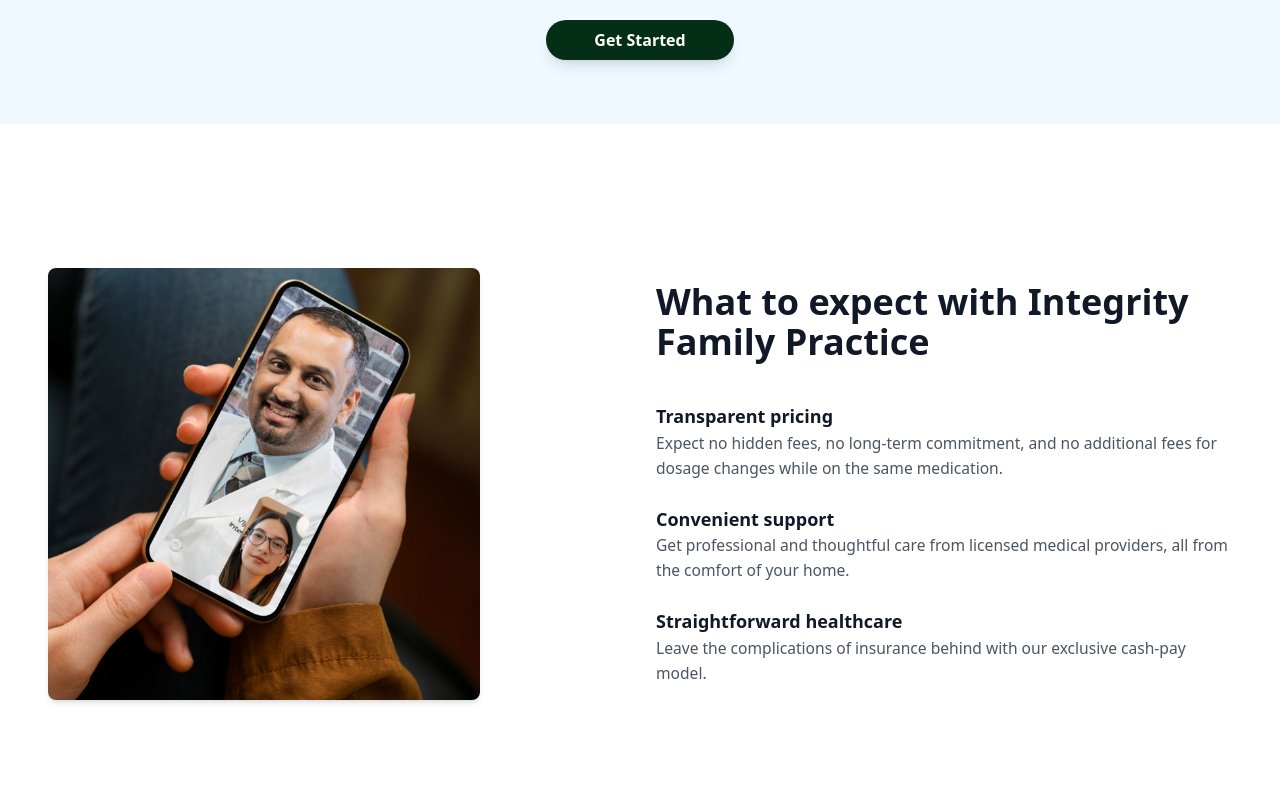
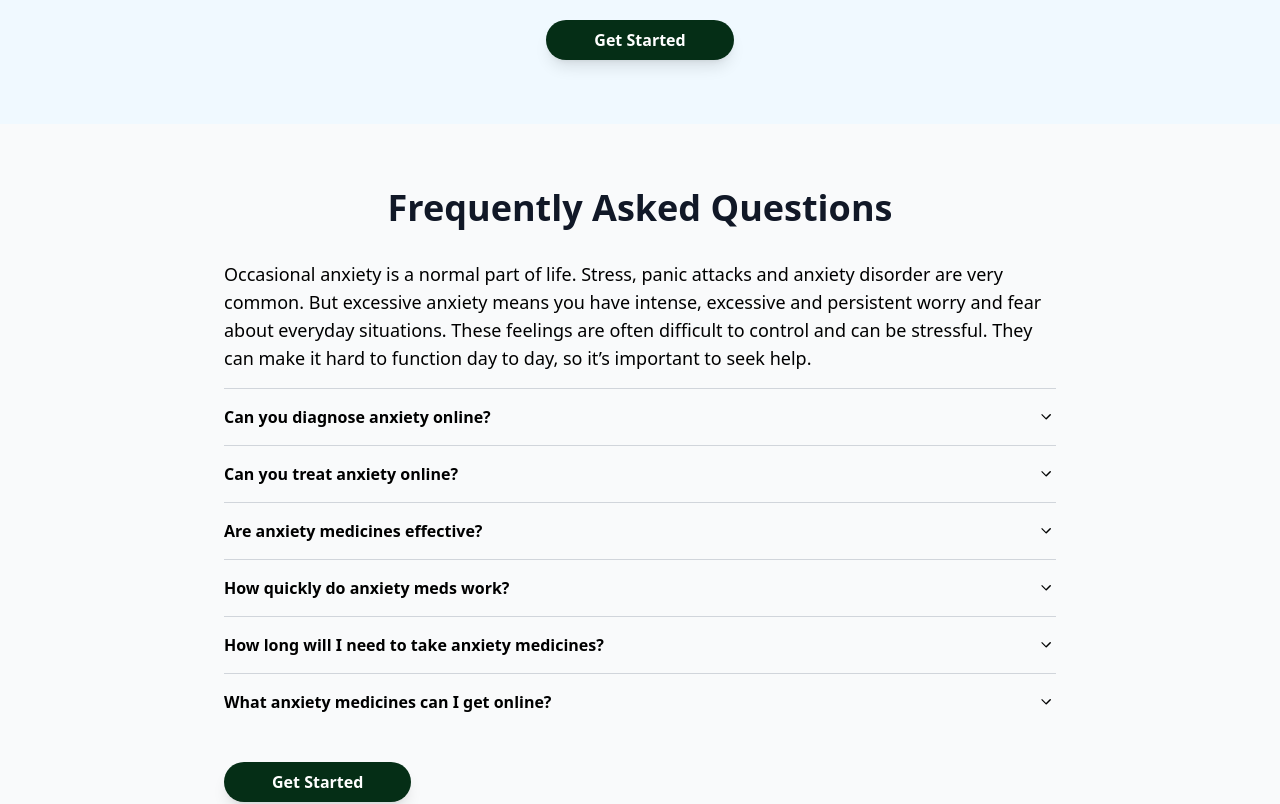
Before and after one commit to Daoud-Hussain/Family-Practice, a Nuxt app: page /anxiety in a window 1280 px wide. Shown: the part 2020-2824 px from the top of the page. Built offline with nearby package versions, Linux system fonts and the light colour scheme.

Commit message:
feat: add faq's

```diff
--- /dev/null
+++ b/components/faqs.vue
@@ -0,0 +1,79 @@
+<template>
+  <section class="py-16 bg-gray-50">
+    <div class="max-w-4xl mx-auto px-4 sm:px-6 lg:px-8">
+      <h2 class="text-4xl font-semibold text-center text-gray-900 mb-8">
+        Frequently Asked Questions
+      </h2>
+      <p class="text-black pb-4 text-lg">
+      Occasional anxiety is a normal part of life. Stress, panic attacks and anxiety disorder are very common. But excessive anxiety means you have intense, excessive and persistent worry and fear about everyday situations. These feelings are often difficult to control and can be stressful. They can make it hard to function day to day, so it’s important to seek help.
+    </p>
+      <div v-for="(item, index) in faqs" :key="index" class="border-t border-gray-300">
+        <button
+          @click="toggleFaq(index)"
+          class="w-full flex justify-between items-center text-left py-4 text-black font-semibold focus:outline-none"
+        >
+          <span>{{ item.question }}</span>
+          <span :class="{'rotate-180': item.open}" class="transition-transform">
+            <svg xmlns="http://www.w3.org/2000/svg" class="h-5 w-5" viewBox="0 0 20 20" fill="currentColor">
+              <path fill-rule="evenodd" d="M5.23 7.21a.75.75 0 011.06.02L10 10.94l3.71-3.71a.75.75 0 011.06 1.06l-4 4a.75.75 0 01-1.06 0l-4-4a.75.75 0 01.02-1.06z" clip-rule="evenodd" />
+            </svg>
+          </span>
+        </button>
+        <div v-if="item.open" class="px-4 pb-4 text-gray-700">
+          <p>{{ item.answer }}</p>
+        </div>
+      </div>
+      <button
+            @click="handleGetStarted"
+            class="mt-8 bg-green-950 text-white py-2 px-12 font-semibold rounded-full shadow-lg transition-all"
+      > Get Started </button>
+    </div>
+  </section>
+</template>
+
+<script setup lang="ts">
+import { reactive } from 'vue'
+
+const faqs = reactive([
+  {
+    question: 'Can you diagnose anxiety online?',
+    answer: 'Yes. Our doctors and nurse practitioners use the same guidelines to diagnose anxiety online as doctors or nurse practitioners in traditional practice.',
+    open: false
+  },
+  {
+    question: 'Can you treat anxiety online?',
+    answer: 'You can. Lemonaid can help you understand your anxiety and, if appropriate, prescribe anxiety medicines after an online video consultation. We’ll work with you over several months to figure out the best medicine and dosage for you.',
+    open: false
+  },
+  {
+    question: 'Are anxiety medicines effective?',
+    answer: 'They are. How a particular anxiety medicine works for you is difficult to tell in advance. That’s why it’s so important that we work with you to adjust your anxiety medicine if needed.',
+    open: false
+  },
+  {
+    question: 'How quickly do anxiety meds work?',
+    answer: 'Anxiety medicines don’t work overnight. You may need to take an anxiety medicine for 4-8 weeks before you get a sense of how it’s working for you. You’ll probably see the full benefits of the medicines after 3 months.',
+    open: false
+  },
+  {
+    question: 'How long will I need to take anxiety medicines?',
+    answer: 'Most people stay on anxiety medicines for 12 months the first time they take them. If your anxiety returns, then one option is to stay on anxiety medicines lifelong.',
+    open: false
+  },
+  {
+    question: 'What anxiety medicines can I get online?',
+    answer: 'They are. How a particular anxiety medicine works for you is difficult to tell in advance. That’s why it’s so important that we work with you to adjust your anxiety medicine if needed.',
+    open: false
+  }
+])
+
+const toggleFaq = (index: number) => {
+  faqs[index].open = !faqs[index].open
+}
+</script>
+
+<style scoped>
+.rotate-180 {
+  transform: rotate(180deg);
+}
+</style>
--- a/pages/anxiety.vue
+++ b/pages/anxiety.vue
@@ -2,6 +2,7 @@
  <AnxietyTreament />
  <AnxietyMedication />
  <TreatmentSteps />
+ <FAQS />
  <WhatToExpect />
 </template>
 
@@ -9,6 +10,7 @@
 import AnxietyTreament from '~/components/anxiety-treatment.vue';
 import AnxietyMedication from '~/components/anxiety-medication.vue';
 import TreatmentSteps from '~/components/treatment-steps.vue';
+import FAQS from '~/components/faqs.vue';
 import WhatToExpect from '~/components/what-to-expect.vue';
 
 </script>
```
